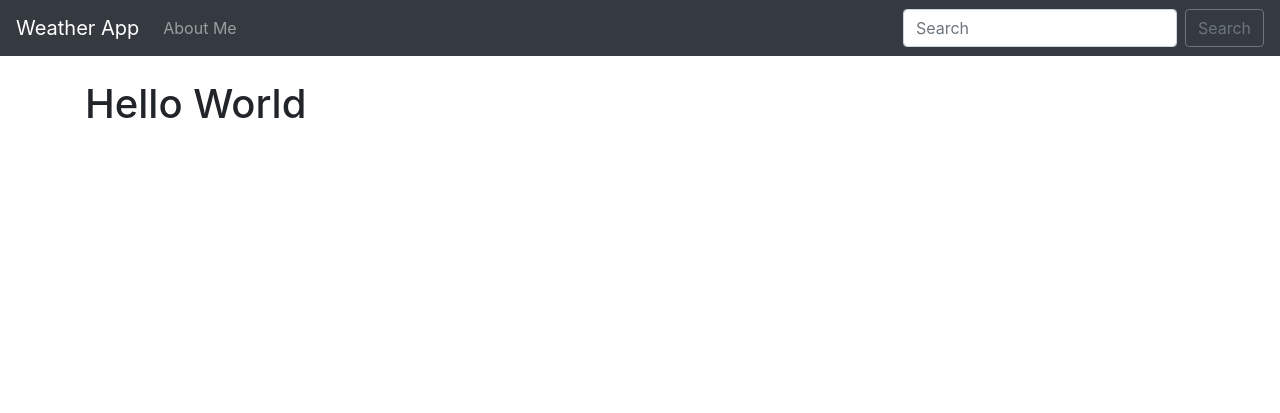
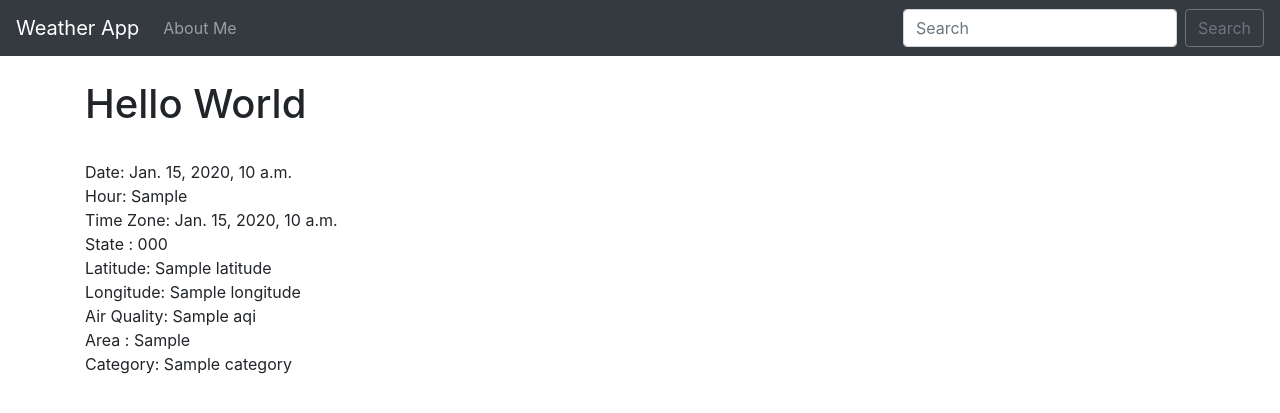
Before and after one commit to atldrake/WeatherApp, a Django app: template lookup/templates/home.html in a window 1280 px wide. Shown: the top 413 px of the page. Run offline with Django 3.2, Linux system fonts and the light colour scheme; the template is opened without the code that fills it: most values are stand-ins (such as "Sample title", 1, 10 or a date in 2020); some libraries are stand-ins or nearby versions.

Commit message:
Grap API Data with Request - Format API Results - Home View Error Handling

```diff
--- a/lookup/templates/home.html
+++ b/lookup/templates/home.html
@@ -2,6 +2,25 @@
 {% block content%}
 
 <h1>Hello World</h1>
+<br>
+
+{% if api %}
+    {% if api == "Error ..." %}
+        There was an error, please try again ...
+    {% else %}
+        Date: {{ api.0.DateObserved }} <br>
+        Hour: {{ api.0.HourObserved }} <br>
+        Time Zone: {{ api.0.LocalTimeZone }}<br>
+        State : {{ api.0.StateCode }} <br>
+        Latitude: {{api.0.Latitude}} <br>
+        Longitude: {{api.0.Longitude}} <br>
+        Air Quality: {{ api.0.AQI }} <br>
+        Area : {{ api.0.ReportingArea }}<br>
+        Category: {{ api.0.Category.Name }} <br><br>
+    {% endif %}
+
+{% endif %}
+
 
 
 {% endblock %}
```
Also changed, not shown: lookup/views.py (+9 -1 lines).
